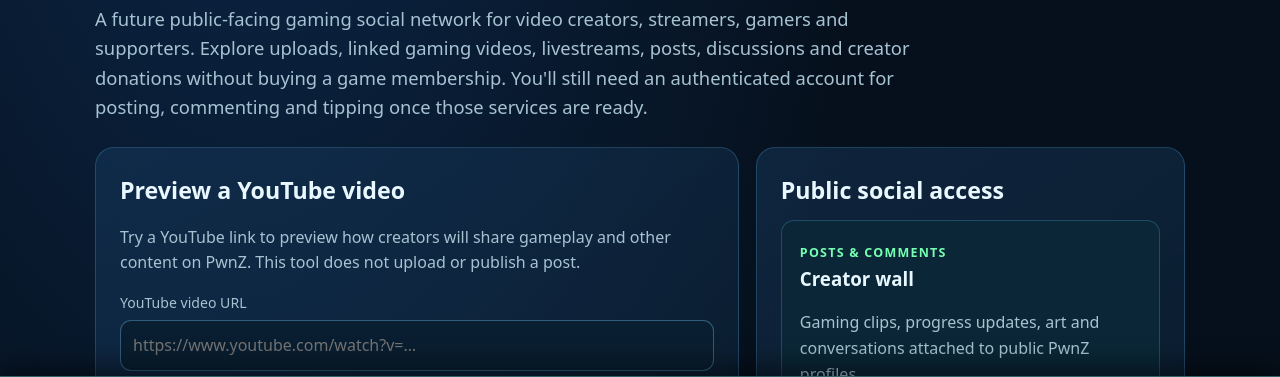
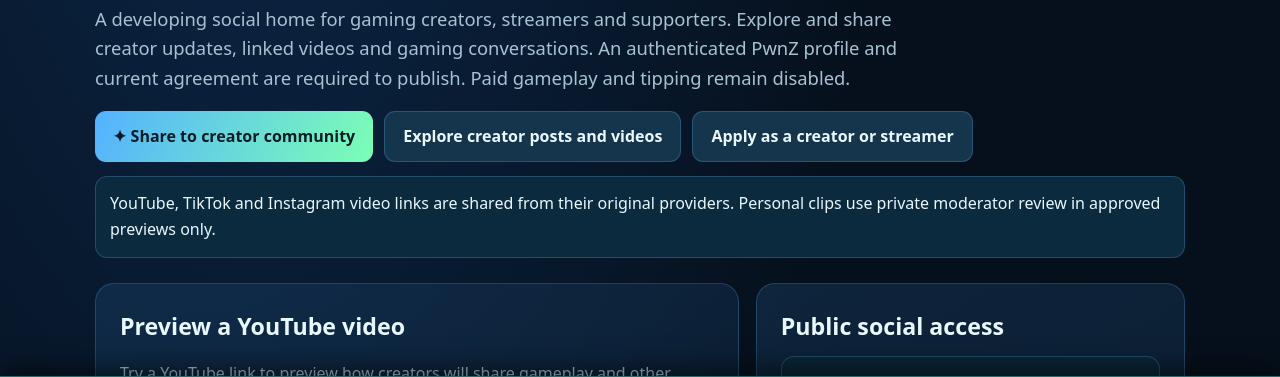
Before and after one commit to NickPwnZLegit/PwnZ-Network, a website: page community/index.html in a window 1280 px wide. Shown: the part 361-738 px from the top of the page. Drawn offline with Linux system fonts and the light colour scheme.

Commit message:
feat(pwnz): connect creator community page to scoped posts and personal video staging

```diff
--- a/community/index.html
+++ b/community/index.html
@@ -4,7 +4,9 @@
 @media(max-width:800px){.grid{grid-template-columns:1fr}main{padding-top:42px}}[hidden]{display:none!important}</style><link rel="stylesheet" href="/assets/pwnz-nav.css"></head><body>
 <header class="shell"><a href="/" class="brand">PwnZ <b>NETWORK</b></a><nav aria-label="Navigation"><a href="/social/">Social Feed</a><a href="/live/">Live</a><a href="/arena/">Arena</a><a href="/profile/">PwnZ Profiles</a><a href="https://light-of-hope.net/" rel="noopener noreferrer">Light of Hope ↗</a></nav></header>
 <main class="shell"><p class="kicker">Community · Creators · Gameplay</p><h1>POST. SHARE. CREATE.<br><span style="color:var(--green)">BELONG.</span></h1>
-<p class="lead muted">A future public-facing gaming social network for video creators, streamers, gamers and supporters. Explore uploads, linked gaming videos, livestreams, posts, discussions and creator donations without buying a game membership. You'll still need an authenticated account for posting, commenting and tipping once those services are ready.</p>
+<p class="lead muted">A developing social home for gaming creators, streamers and supporters. Explore and share creator updates, linked videos and gaming conversations. An authenticated PwnZ profile and current agreement are required to publish. Paid gameplay and tipping remain disabled.</p>
+<div class="actions" aria-label="PwnZ creator actions"><a class="btn" href="/social/?section=creator#compose">✦ Share to creator community</a><a class="btn secondary" href="/social/?section=creator#posts">Explore creator posts and videos</a><a class="btn secondary" href="/social/#role-application">Apply as a creator or streamer</a></div>
+<div class="notice">YouTube, TikTok and Instagram video links are shared from their original providers. Personal clips use private moderator review in approved previews only.</div>
 <div class="grid">
 <section class="panel"><h2>Preview a YouTube video</h2><p class="muted">Try a YouTube link to preview how creators will share gameplay and other content on PwnZ. This tool does not upload or publish a post.</p>
 <form id="video-form"><label for="yt">YouTube video URL</label><input id="yt" type="url" placeholder="https://www.youtube.com/watch?v=…" required maxlength="2048"><div class="actions"><button class="btn" type="submit">Preview video</button><button class="btn secondary" id="clear" type="button">Clear</button></div></form>
@@ -13,7 +15,7 @@
 </section>
 <aside><div class="panel"><h2>Public social access</h2><div class="examples"><div class="card"><span class="tag">Posts & comments</span><h3>Creator wall</h3><p class="muted">Gaming clips, progress updates, art and conversations attached to public PwnZ profiles.</p></div><div class="card"><span class="tag">Uploaded & linked media</span><h3>Creator video library</h3><p class="muted">Owner-authorized uploads and supported video links with moderation, storage controls and reporting.</p></div><div class="card"><span class="tag">Donations & tips</span><h3>Support creators</h3><p class="muted">Future optional donations via approved processing, transparent receipts and controls. No funds are being collected yet.</p></div><div class="card"><span class="tag">Live broadcasts</span><h3>Twitch on PwnZ</h3><p class="muted">Watch official Twitch channel embeds on PwnZ with no Arena subscription.</p><a href="/live/">Open live stream viewer ↗</a></div></div></div></aside></div>
 <div class="panel"><h2>One ecosystem. Your own PwnZ name.</h2><p class="muted">Choose a PwnZ gamer/creator identity that is distinct from your Light of Hope Eden RealID. Link the accounts through verified authentication; keep identity proofs private and reveal an ecosystem badge only with permission.</p><div class="actions"><a href="/profile/" class="btn">PwnZ profile model →</a><a href="/arena/" class="btn secondary">Subscriber games →</a><a class="btn secondary" href="https://light-of-hope.net/" rel="noopener noreferrer">Switch to Light of Hope ↗</a></div></div>
-</main><footer class="shell">PwnZ Network · Public social functionality and uploaded videos are in development. This page offers a working local YouTube preview, not an active social feed.</footer>
+</main><footer class="shell">PwnZ Network · Browse creator posts using PwnZ Social. Local video preview is available here; first-party media remains private until approved.</footer>
 <script>
 (function(){"use strict";var form=document.getElementById("video-form"),input=document.getElementById("yt"),status=document.getElementById("preview-status"),box=document.getElementById("preview"),player=document.getElementById("yt-player");
 function parseVideo(raw){try{var u=new URL(raw),host=u.hostname.toLowerCase().replace(/^www\./,""),id="";if(host==="youtube.com"||host==="m.youtube.com"){if(u.pathname==="/watch")id=u.searchParams.get("v")||"";else{var parts=u.pathname.split("/");if(parts[1]==="shorts"||parts[1]==="embed"||parts[1]==="live")id=parts[2]||"";}}else if(host==="youtu.be")id=u.pathname.split("/")[1]||"";return /^[a-zA-Z0-9_-]{11}$/.test(id)?id:null;}catch(e){return null;}}
```
